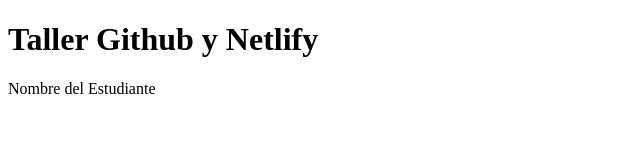
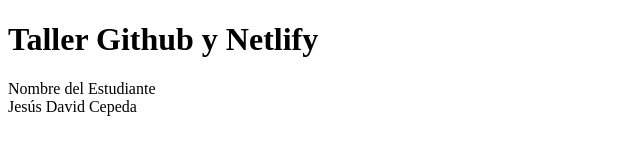
Before and after one commit to Elespantaviejas300/Tarea-Github-y-Netify, a plain HTML site: page index.html in a window 1280 px wide. Shown: the whole page, without its empty margins (0-640 px from the left). Drawn offline with Linux system fonts and the light colour scheme.

Commit message:
Corrección Commit 3 se agrego el nombre y el contenedor

```diff
--- a/index.html
+++ b/index.html
@@ -10,8 +10,9 @@
         <h1>Taller Github y Netlify</h1>
     </div>
 
-    <div>
+    <div class="Contenedor">
         <div class="nombre1">Nombre del Estudiante</div>
+        <div class="nombre">Jesús David Cepeda</div>
     </div>
 </body>
 </html>
```
